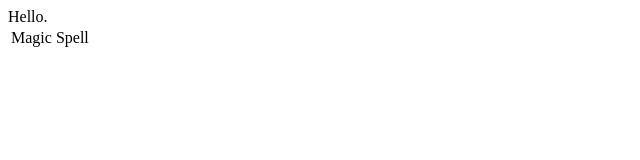
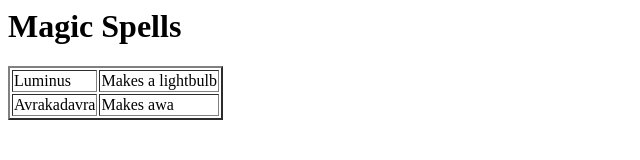
Before and after one commit to dovle/html-test, a plain HTML site: page index.html in a window 1280 px wide. Shown: the whole page, without its empty margins (0-640 px from the left). Drawn offline with Linux system fonts and the light colour scheme.

Commit message:
Update index.html

```diff
--- a/index.html
+++ b/index.html
@@ -1,10 +1,14 @@
 <html>
 <body>
-  Hello.
-  <table>
+  <h1>Magic Spells</h1>
+  <table border=2>
     <tr>
-      <td>Magic</td>
-      <td>Spell</td>
+      <td>Luminus</td>
+      <td>Makes a lightbulb</td>
+    </tr>
+    <tr>
+      <td>Avrakadavra</td>
+      <td>Makes awa</td>
     </tr>
   </table>
 </body>
```
